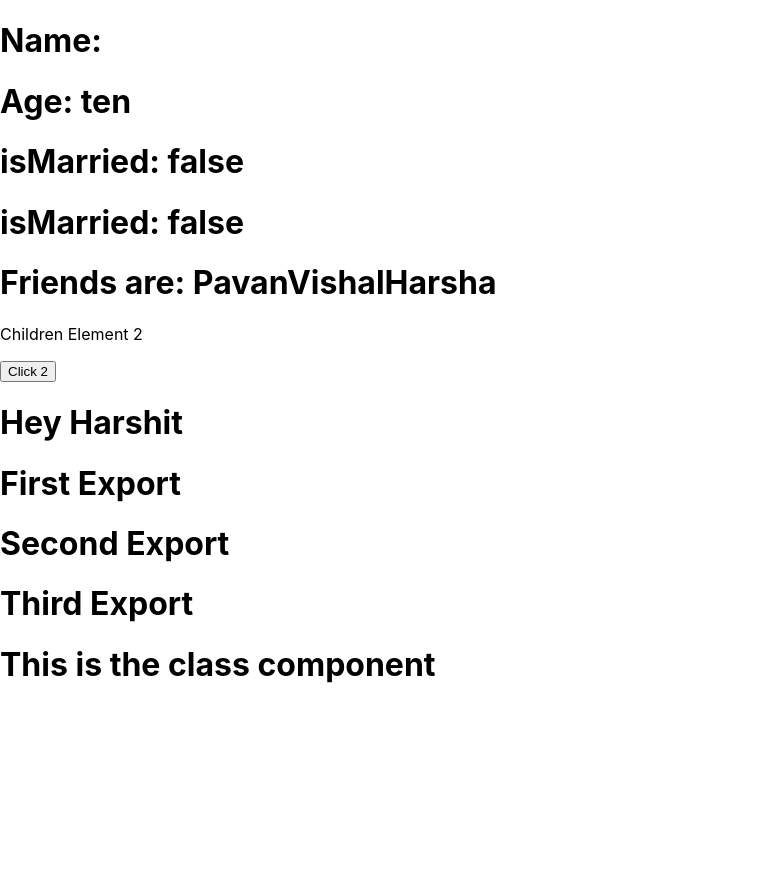
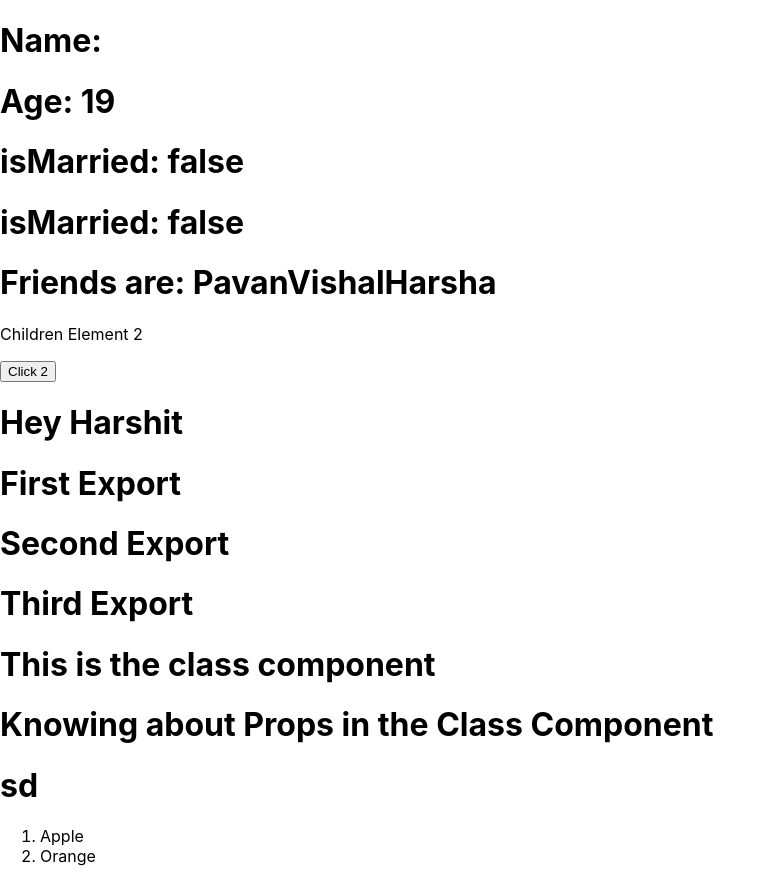
Before and after one commit to harshith1123/React-JS, a React (Create React App) app: page / in a window 1280 px wide. Shown: the whole page, without its empty margins (0-776 px from the left). Before the commit the page ends 800 px from the top, so only its background shows below. Built offline with nearby package versions, Linux system fonts and the light colour scheme.

Commit message:
Learned Props and Proptypes in Class Components

```diff
--- a/src/App.js
+++ b/src/App.js
@@ -44,7 +44,7 @@ function App() {
       <p>Children Element 1</p>
       <button type='button' value = "Click">Click 1</button>
     </Props> */}
-    <Props age = "ten" isMarried = {false} arr={friends}>
+    <Props age = {a} isMarried = {false} arr={friends}>
       <p>Children Element 2</p>
       <button type='button' value = "Click">Click 2</button>
     </Props>
--- /dev/null
+++ b/src/Props_Class.js
@@ -0,0 +1,27 @@
+import React, { Component } from 'react'
+import PropTypes from 'prop-types'
+
+export default class Props_Class extends Component {
+  render() {
+    return (
+      <div>
+        <h1>{this.props.desc}</h1>
+        <h1>{this.props.age}</h1>
+      </div>
+    )
+  }
+}
+
+export class Props_Class2 extends Component {
+  render() {
+    return (
+      <div>
+        {this.props.children}
+      </div>
+    )
+  }
+}
+
+Props_Class.propTypes = {
+    age: PropTypes.number
+}
--- a/src/index.js
+++ b/src/index.js
@@ -5,6 +5,8 @@ import App from './App';
 import Header from './Header';
 import Footer from './Footer';
 import SideBar from './SideBar';
+import Props_Class from './Props_Class';
+import {Props_Class2} from './Props_Class';
 import reportWebVitals from './reportWebVitals';
 
 const root = ReactDOM.createRoot(document.getElementById('root'));
@@ -16,6 +18,13 @@ root.render(
   // </>
   <React.StrictMode>
     <App />
+    <Props_Class desc = "Knowing about Props in the Class Component" age ="sd"/>
+    <Props_Class2>
+      <ol>
+        <li>Apple</li>
+        <li>Orange</li>
+      </ol>
+    </Props_Class2>
   </React.StrictMode>
 );
 
```
